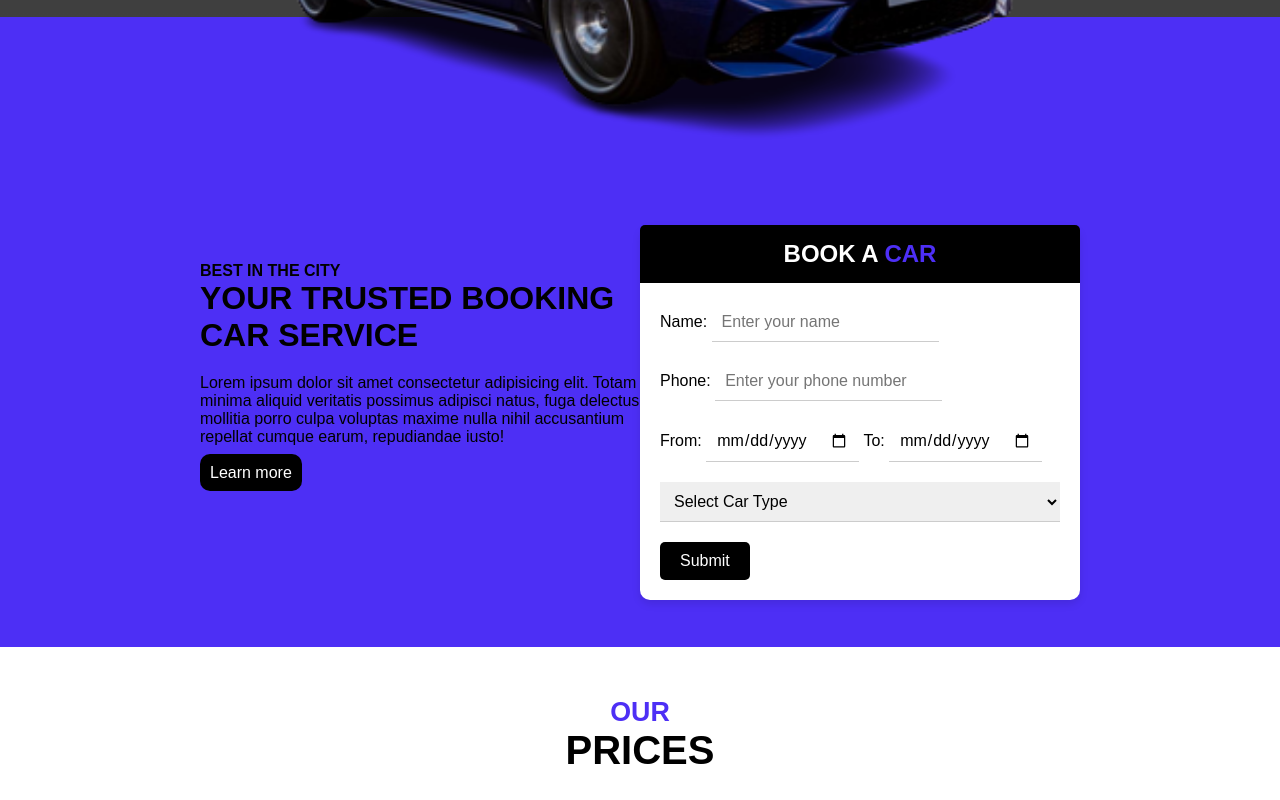
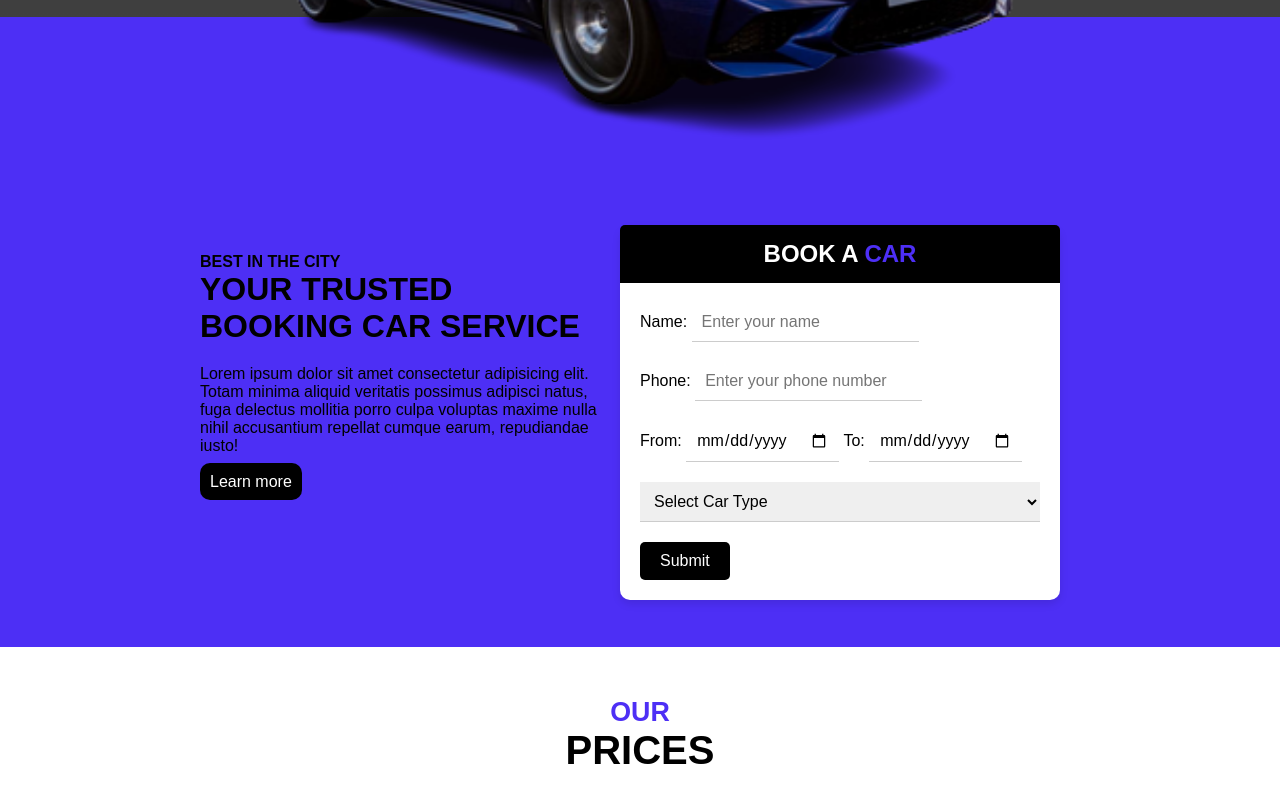
Before and after one commit to IhceneDjou/IhceneDjou.github.io, a plain HTML site: page carProject/index.html in a window 1280 px wide. Shown: the part 543-1343 px from the top of the page. Drawn offline with nearby package versions, Linux system fonts and the light colour scheme; grey boxes are pictures that could not be loaded.

Commit message:
Update style.css

```diff
--- a/carProject/style.css
+++ b/carProject/style.css
@@ -9,7 +9,6 @@
     margin: 0;
     padding: 0;
     font-family: Arial, sans-serif;
-
 }
 li{
     list-style: none;
@@ -165,7 +164,9 @@ a{
 .book .right{
     flex: 1;
     padding-top: 80px;
-
+    display: grid;
+    margin: 0 20px;
+    place-items: center;
 
 }
 
```
